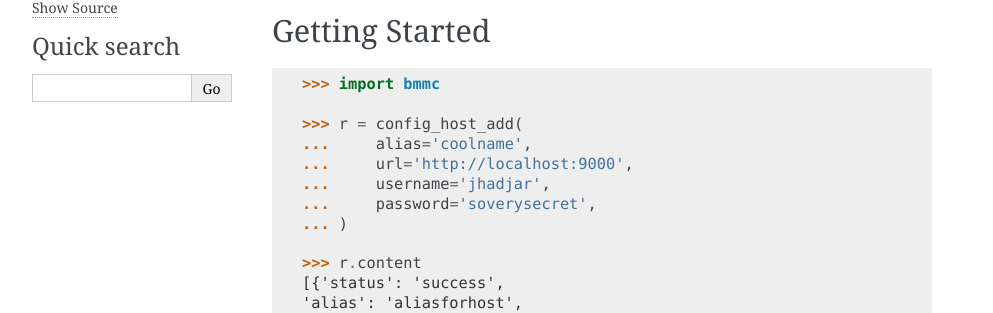
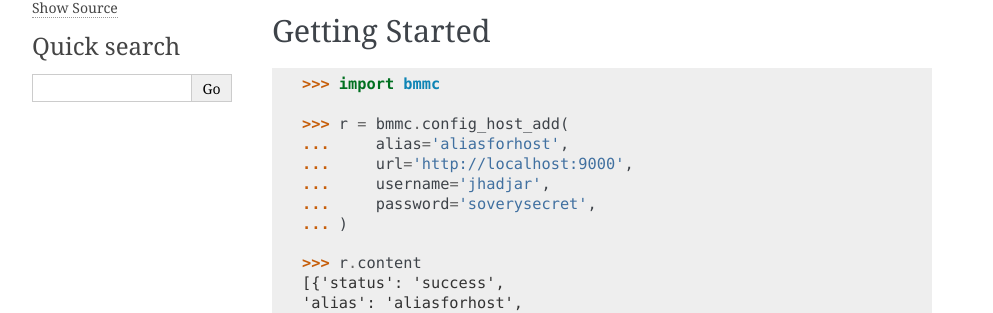
Before and after one commit to ikodotai/bmc, a Sphinx documentation site: the page built from docs/index.rst, in a window 1280 px wide. Shown: the part 195-508 px from the top of the page, without its empty margins (148-1141 px from the left). Built offline with Sphinx 7.4.7, drawn with Linux system fonts in a browser that asks for light colours.

```diff
--- a/docs/index.rst
+++ b/docs/index.rst
@@ -16,8 +16,8 @@
 
   >>> import bmmc
 
-  >>> r = config_host_add(
-  ...     alias='coolname',
+  >>> r = bmmc.config_host_add(
+  ...     alias='aliasforhost',
   ...     url='http://localhost:9000',
   ...     username='jhadjar',
   ...     password='soverysecret',
```
Also changed, not shown: 1 other file.
